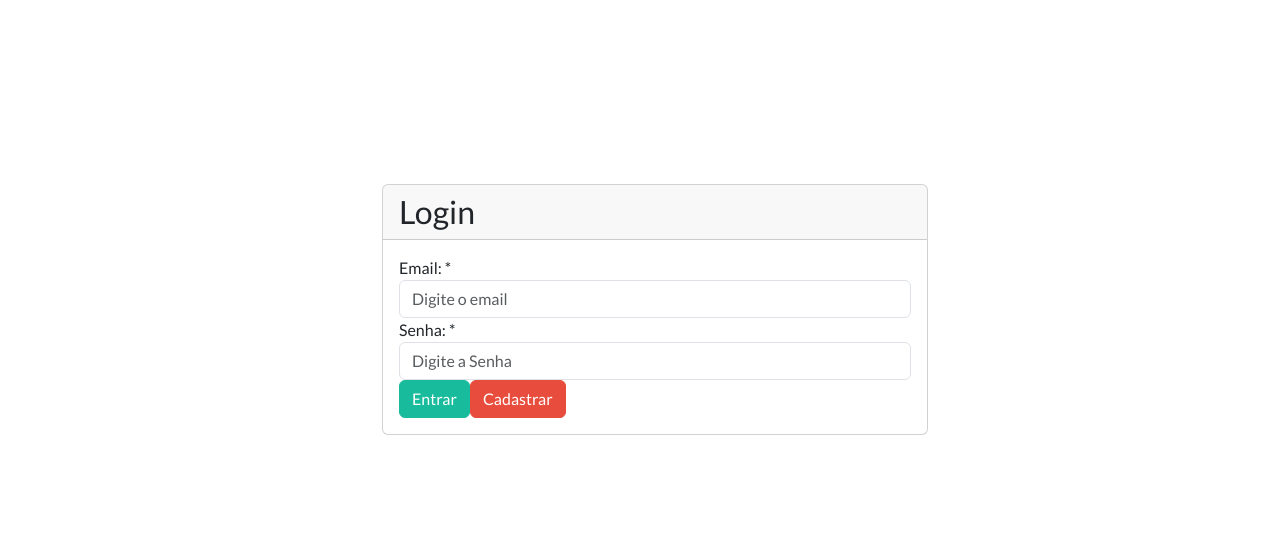
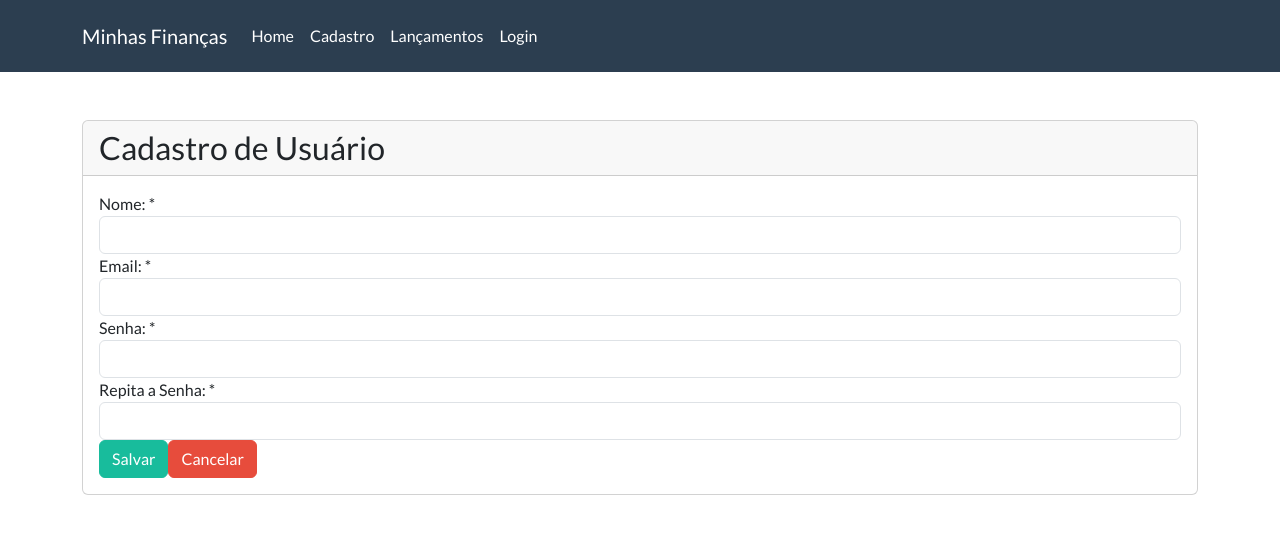
Before and after one commit to elenilsonvieira/myfinances-front, a React (Create React App) app: page / in a window 1280 px wide. Shown: the top 534 px of the page. Built offline with nearby package versions, Linux system fonts and the light colour scheme.

Commit message:
Tela de cadastro de usuário e navbar

```diff
--- a/src/App.js
+++ b/src/App.js
@@ -3,13 +3,16 @@ import 'bootswatch/dist/flatly/bootstrap.css';
 import './App.css';
 
 import Login from './screens/login/Login';
+import CreateUser from './screens/createUser/CreateUser';
+import Navbar from './components/NavBar';
 
 export default class App extends React.Component {
 
   render(){
     return(
       <div>
-        <Login />
+        <Navbar />
+        <CreateUser />
       </div>
     )
   }
--- /dev/null
+++ b/src/components/NavBar.js
@@ -0,0 +1,29 @@
+import React from 'react'
+
+import NavbarItem from './NavbarItem'
+
+function Navbar(props){
+    return (
+        <div className="navbar navbar-expand-lg fixed-top navbar-dark bg-primary">
+        <div className="container">
+          <a href="/home" className="navbar-brand">Minhas Finanças</a>
+          <button className="navbar-toggler" type="button"
+                  data-toggle="collapse" data-target="#navbarResponsive"
+                  aria-controls="navbarResponsive" aria-expanded="false"
+                  aria-label="Toggle navigation">
+            <span className="navbar-toggler-icon"></span>
+          </button>
+          <div className="collapse navbar-collapse" id="navbarResponsive">
+            <ul className="navbar-nav">
+                <NavbarItem href="/" label="Home" />
+                <NavbarItem href="/" label="Cadastro" />
+                <NavbarItem href="/" label="Lançamentos" />
+                <NavbarItem href="/" label="Login" />
+            </ul>
+            </div>
+        </div>
+      </div>
+    )
+}
+
+export default Navbar;
--- /dev/null
+++ b/src/components/NavbarItem.js
@@ -0,0 +1,11 @@
+import React from 'react'
+
+function NavbarItem(props){
+    return (
+        <li className="nav-item">
+            <a className="nav-link" href={props.href}>{props.label}</a>
+        </li>
+    )
+}
+
+export default NavbarItem;
--- /dev/null
+++ b/src/screens/createUser/CreateUser.js
@@ -0,0 +1,72 @@
+import React from 'react'
+import './CreateUser.css';
+
+import Card from '../../components/Card'
+import FormGroup from '../../components/FormGroup'
+
+export default class CreateUser extends React.Component{
+
+    state = {
+        name : '',
+        email: '',
+        password: '',
+        passwordRepeat : ''
+    }
+
+    create = () => {
+        console.log(this.state);
+    }
+
+    cancel = () => {
+        console.log('cancel');
+    }
+
+    render(){
+        return (
+            <div className='container'>
+                <Card title="Cadastro de Usuário">
+                    <div className="row">
+                        <div className="col-lg-12">
+                            <div className="bs-component">
+                                <FormGroup label="Nome: *" htmlFor="inputname">
+                                    <input type="text"
+                                        id="inputname"
+                                        className="form-control"
+                                        name="name"
+                                        onChange={e => this.setState({name: e.target.value})} />
+                                </FormGroup>
+                                <FormGroup label="Email: *" htmlFor="inputEmail">
+                                    <input type="email"
+                                        id="inputEmail"
+                                        className="form-control"
+                                        name="email"
+                                        onChange={e => this.setState({email: e.target.value})} />
+                                </FormGroup>
+                                <FormGroup label="Senha: *" htmlFor="inputpassword">
+                                    <input type="password"
+                                        id="inputpassword"
+                                        className="form-control"
+                                        name="password"
+                                        onChange={e => this.setState({password: e.target.value})} />
+                                </FormGroup>
+                                <FormGroup label="Repita a Senha: *" htmlFor="inpuPasswordRepeat">
+                                    <input type="password"
+                                        id="inpuPasswordRepeat"
+                                        className="form-control"
+                                        name="password"
+                                        onChange={e => this.setState({passwordRepeat: e.target.value})} />
+                                </FormGroup>
+                                <button onClick={this.create} type="button" className="btn btn-success">
+                                    <i className="pi pi-save"></i> Salvar
+                                </button>
+                                <button onClick={this.cancel} type="button" className="btn btn-danger">
+                                    <i className="pi pi-times"></i> Cancelar
+                                </button>
+                            </div>
+                        </div>
+                    </div>
+                </Card>
+            </div>
+        )
+    }
+}
--- a/src/screens/login/Login.js
+++ b/src/screens/login/Login.js
@@ -27,12 +27,12 @@ export default class Login extends React.Component {
                   <div className='col-lg-12'>
                     <div className='bs-component'>
                       <fieldset>
-                        <FormGroup label='Email: *'>
+                        <FormGroup label='Email: *' htmlFor='inputEmail'>
                           <input type='email' className='form-control' id='inputEmail'
                             area-aria-describedby='emailHelp' placeholder='Digite o email'
                             value={this.state.email} onChange={(e) => this.setState({email: e.target.value})} />
                         </FormGroup>
-                        <FormGroup label='Senha: *'>
+                        <FormGroup label='Senha: *' htmlFor='inputPassword'>
                           <input type='password' className='form-control' id='inputPassword'
                             placeholder='Digite a Senha'
                             value={this.state.password} onChange={(e) => this.setState({password: e.target.value})} />
```
Also changed, not shown: src/screens/createUser/CreateUser.css (added).
